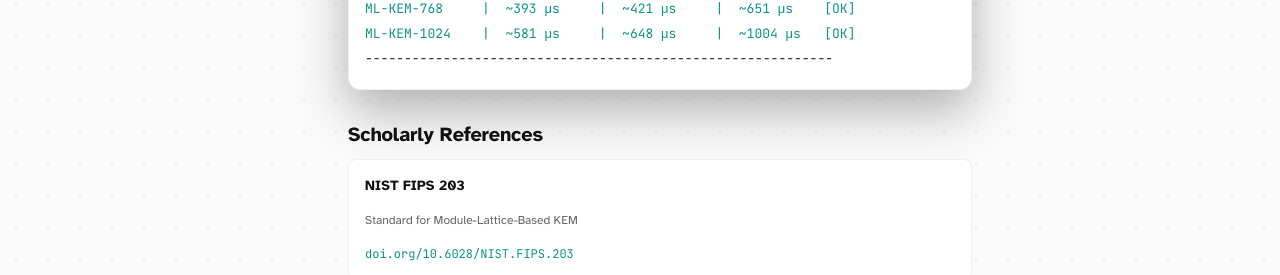
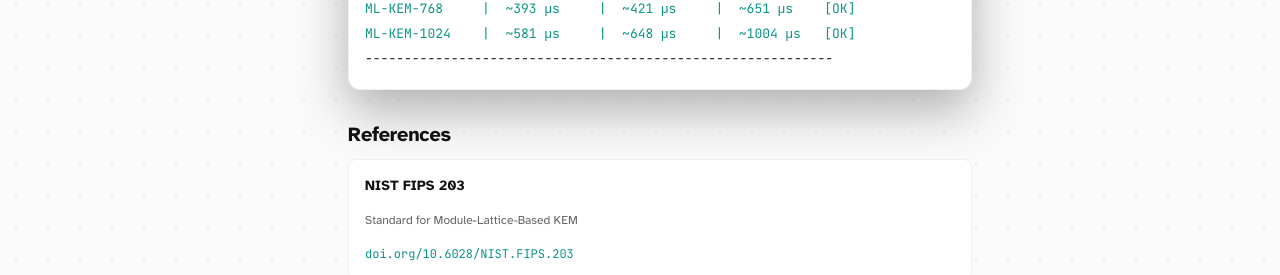
Before and after one commit to aitwehrrg/QC-Vis, a Next.js app: page /documentation in a window 1280 px wide. Shown: the part 3140-3415 px from the top of the page. Built offline with nearby package versions, Linux system fonts and the light colour scheme.

Commit message:
Removed scholarly keyword

```diff
--- a/app/documentation/DocumentationClient.tsx
+++ b/app/documentation/DocumentationClient.tsx
@@ -276,7 +276,7 @@
                   filename="benchmarks"
                 />
 
-                <h3 id="doc-references">Scholarly References</h3>
+                <h3 id="doc-references">References</h3>
                 <div className="text-sm space-y-4" style={{ color: "var(--fg)" }}>
                   <div className="p-4 rounded-lg bg-surface border border-border-subtle">
                     <p className="font-bold mb-1">NIST FIPS 203</p>
```
Also changed, not shown: 1 other file (tests, documents, lock files or other folders).
